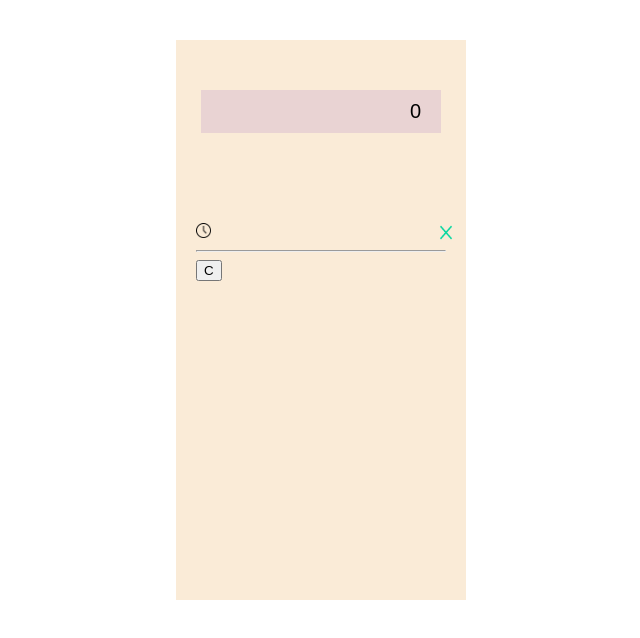
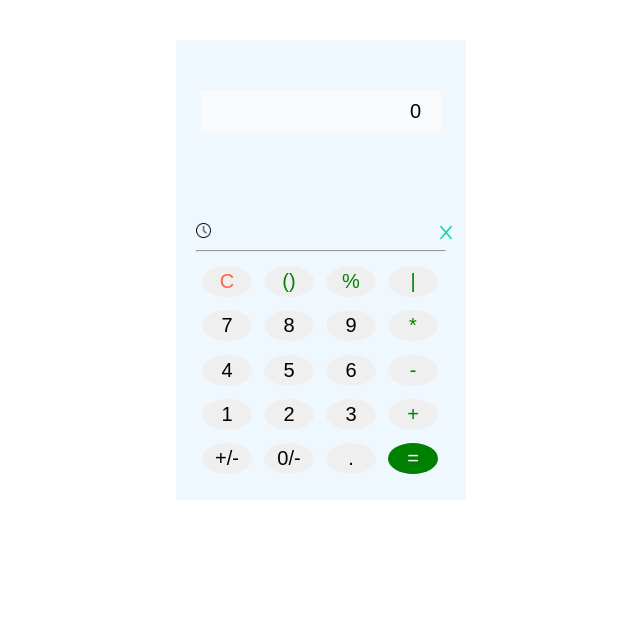
Before and after one commit to andhalepallavi14/calculator-html-css, a plain HTML site: page index.html in a window 1280 px wide. Shown: the whole page, without its empty margins (319-959 px from the left). Drawn offline with Linux system fonts and the light colour scheme.

Commit message:
build basic design of calculator

```diff
--- a/index.html
+++ b/index.html
@@ -7,9 +7,9 @@
 
     <style>
         .container{
-            height: 500px;
+            height: 400px;
             width: 250px;
-            background-color: antiquewhite;
+           background-color: aliceblue;
             margin: 40px auto;
             border-radius: -10px;
             padding: 20px;
@@ -19,14 +19,14 @@
         }
 
         .inputbox{
-            background-color: rgb(233, 211, 211);
+
             margin: 10px 5px;
             padding: 10px 20px;
             text-align: right;
             width: 200px;
             font-size: 20px;
             margin-bottom: 90px;
-
+             background-color: rgb(248, 250, 252);
             border: none;
             cursor: pointer;
         }
@@ -41,6 +41,7 @@
             width: 15px;
             height: 15px;
             display: inline;
+            opacity: 1.0;
             color: azure;
 
         }
@@ -52,6 +53,42 @@
             position: absolute;
             right: 0px;
             top: 170px;
+        }
+
+        .btn-container{
+            display: flex;
+            flex-direction: column;
+            justify-content:space-between;
+            align-items: center;
+            flex-wrap: wrap;
+            height: 220px;
+            position: fixed;
+
+        }
+        .btn{
+            font-size: 20px;
+            width: 50px;
+            text-align: center;
+            padding: 4px 2px;
+            margin: 6px;
+            border-radius: 65%;
+            border: none;
+            cursor: pointer;
+        }
+        .btn1{
+            color: green;
+        }
+        .btn2{
+            color: tomato;
+        }
+        .equal{
+            background-color: green;
+            color: white;
+
+        }
+        .btn:hover{
+            font-size: 15px;
+            transform: 4s;
         }
     </style>
 </head>
@@ -68,11 +105,32 @@
 
              <div class="btn-container">
 
-                <button class="btn"> C</button>
+                <button class="btn btn2"> C</button>
+                <button class="btn"> 7</button>
+                <button class="btn"> 4</button>
+                <button class="btn"> 1</button>
+                <button class="btn"> +/-</button>
 
 
+                <button class="btn btn1">()</button>
+                <button class="btn"> 8</button>
+                <button class="btn"> 5</button>
+                <button class="btn"> 2</button>
+                <button class="btn"> 0/-</button>
+
+                <button class="btn btn1"> %</button>
+                <button class="btn"> 9</button>
+                <button class="btn"> 6</button>
+                <button class="btn">3</button>
+                <button class="btn"> .</button>
+
+                <button class="btn btn1">|</button>
+                <button class="btn btn1"> *</button>
+                <button class="btn btn1">-</button>
+                <button class="btn btn1">+</button>
+                <button class="btn equal">=</button>
+
              </div>
-
     </div>
 </body>
 </html>
```
